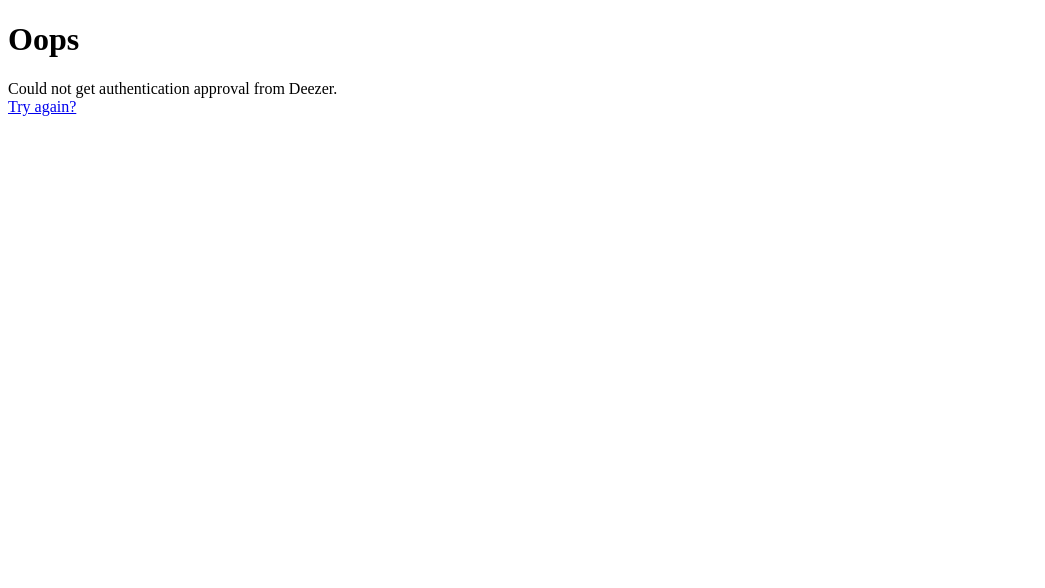
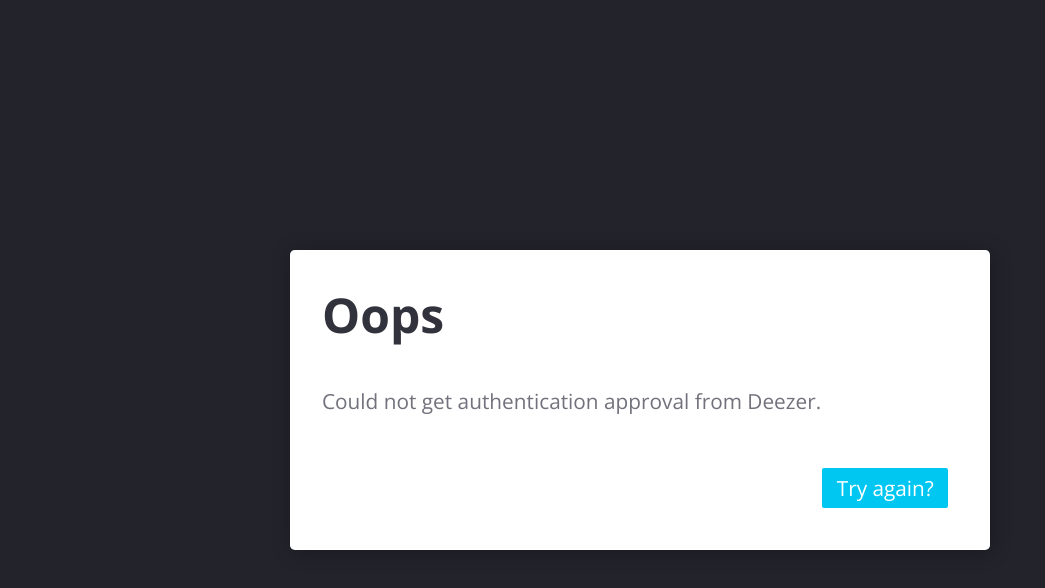
Before and after one commit to hamdyelbatal122/analyzeer, a website built with webpack: page src/static/autherror.html in a window 1280 px wide. Shown: the whole page, without its empty margins (0-1045 px from the left). Built offline with nearby package versions, Linux system fonts and the light colour scheme; no server answers.

Commit message:
:lipstick: Fancy error messages and stuff

```diff
--- a/package.json
+++ b/package.json
@@ -26,7 +26,8 @@
     "request": "^2.87.0",
     "request-promise-native": "^1.0.5",
     "socket.io": "^2.1.1",
-    "socket.io-client": "^2.1.1"
+    "socket.io-client": "^2.1.1",
+    "wowjs": "^1.1.3"
   },
   "devDependencies": {
     "babel-core": "^6.26.3",
--- a/src/static/autherror.html
+++ b/src/static/autherror.html
@@ -3,12 +3,24 @@
     <head>
         <meta charset="utf8" />
         <title>Authentication failure! - Analyzeer</title>
+
+        <link rel="stylesheet" href="res/error.css" />
+        <link href="https://fonts.googleapis.com/css?family=Open+Sans:400,700" rel="stylesheet" />
+        <link rel="stylesheet" href="https://cdnjs.cloudflare.com/ajax/libs/animate.css/3.5.2/animate.min.css" integrity="sha384-OHBBOqpYHNsIqQy8hL1U+8OXf9hH6QRxi0+EODezv82DfnZoV7qoHAZDwMwEJvSw" crossorigin="anonymous" />
+        <script src="https://cdnjs.cloudflare.com/ajax/libs/wow/1.1.2/wow.min.js" integrity="sha384-V27yAyb3yYhZbiwaK9Sgxh9Cywkf/H2al4wcrcp/hKF9ZYT7d5saGJFoO/0v1Cgs" crossorigin="anonymous"></script>
     </head>
     <body>
-        <h1>Oops</h1>
-        <p>
-            Could not get authentication approval from Deezer.<br />
-            <a href="https://analyzeer.squared.codebrew.fr">Try again?</a>
-        </p>
+        <div id="errorContainer">
+            <section id="error" class="wow fadeIn">
+                <h1>Oops</h1>
+                <p>
+                    Could not get authentication approval from Deezer.
+                </p>
+                <a href="/">Try again?</a>
+            </section>
+        </div>
+        <script>
+            new WOW().init();
+        </script>
     </body>
 </html>
--- /dev/null
+++ b/src/static/res/app.css
@@ -0,0 +1,19 @@
+html, body, main#app-root {
+    width: 100%;
+    height: 100%;
+    padding: 0px;
+    margin: 0px;
+}
+
+.wow {
+    visibility: hidden;
+}
+
+main#app-root {
+    background-color: #23232c;
+    font-family: 'Open Sans';
+}
+
+main#app-root.loading {
+    display: flex;
+}
--- /dev/null
+++ b/src/static/res/error.css
@@ -0,0 +1,64 @@
+html, body {
+    height: 100%;
+    width: 100%;
+    padding: 0px;
+    margin: 0px;
+}
+
+body {
+    background-color: #23232c;
+    display: flex;
+}
+
+.wow {
+    visibility: hidden;
+}
+
+div#errorContainer, section#error {
+    margin: auto;
+    width: 97vw;
+    height: 97vh;
+    max-width: 700px;
+    max-height: 300px;
+}
+
+section#error {
+    position: absolute;
+    box-sizing: border-box;
+    padding: 2em;
+    border-radius: .3em;
+    background-color: white;
+    box-shadow: rgba(0,0,0,0.3) 2px 2px 20px;
+
+    font-family: 'Open Sans';
+}
+
+h1 {
+    font-size: 3em;
+    color: #32323d;
+    margin-top: 0px;
+}
+
+p {
+    font-size: 1.3em;
+    color: #72727d;
+}
+
+a {
+    text-decoration: none;
+    font-size: 1.3em;
+    padding: .3em .7em;
+    position: absolute;
+    bottom: 2em;
+    right: 2em;
+    border-radius: .1em;
+    color: white;
+    background-color: #00C7F2;
+    transition: all .4s ease-out;
+    cursor: pointer;
+}
+
+a:focus, a:hover, a:active {
+    background-color: #00D2FF;
+    box-shadow: rgba(0,0,0,0.3) 0px 0px 5px;
+}
--- a/src/webapp/index.js
+++ b/src/webapp/index.js
@@ -1,4 +1,5 @@
 import io from "socket.io-client";
+import WOW from "wowjs";
 
 const socket = io();
 const code = window.location.search.slice(6);
@@ -20,5 +21,6 @@
 });
 
 function render(data) {
+    new WOW().init();
     document.body.append(JSON.stringify(data));
 }
```
Also changed, not shown: src/backend/server.js (+28 -1 lines), src/static/internerror.html (+17 -5 lines), src/static/res/sk-wave.css (added, +54 -0 lines), src/webapp/index.html (+15 -0 lines), 1 other file.
